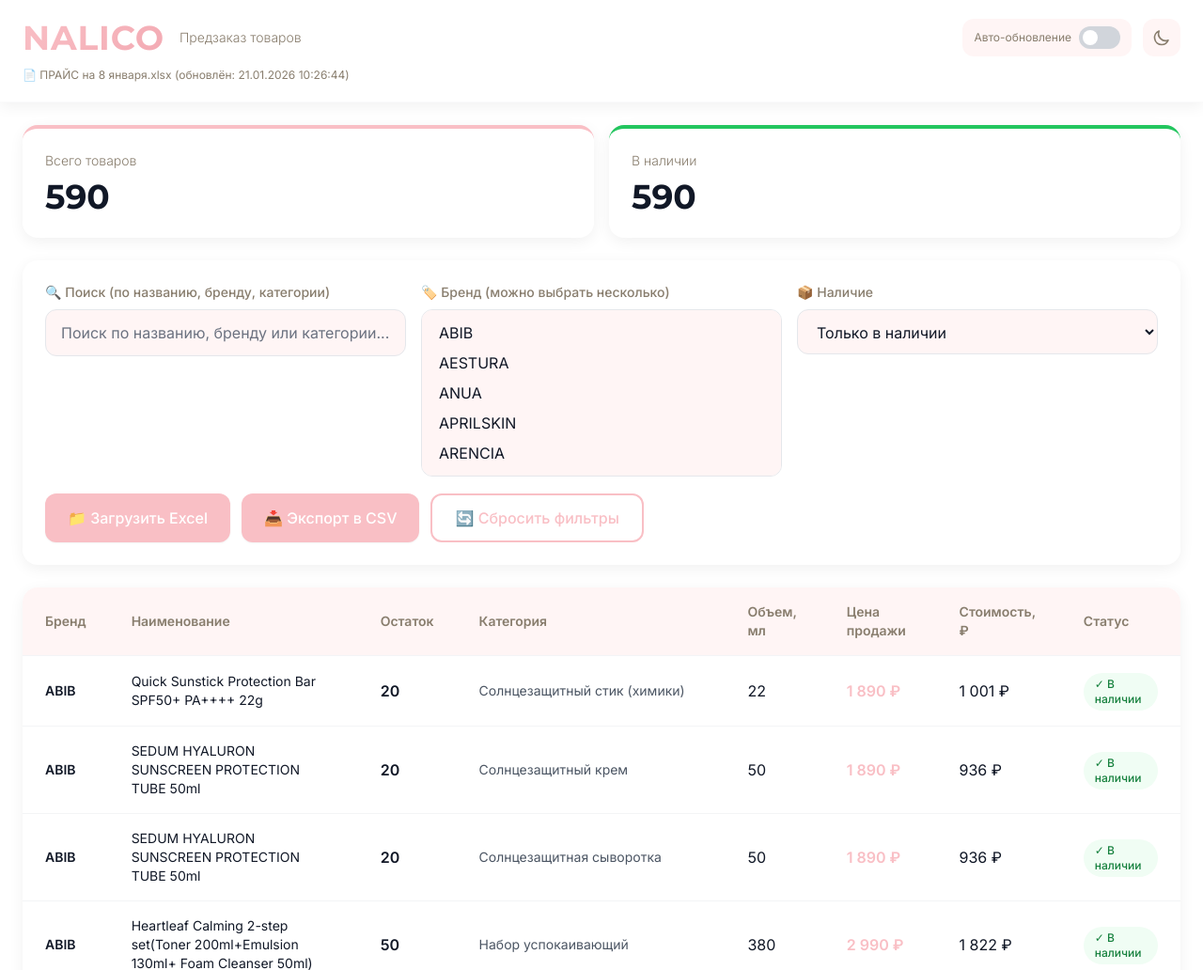
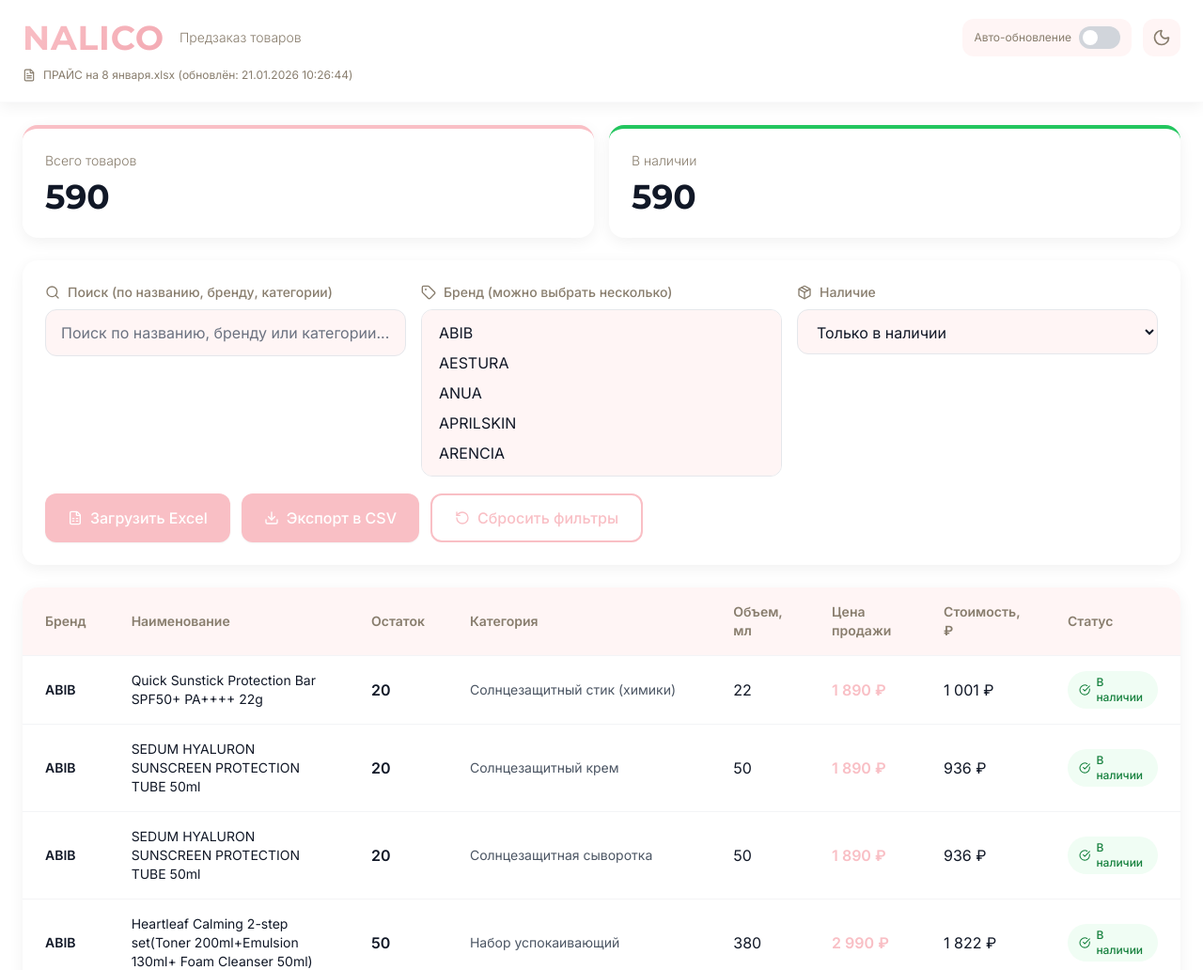
Before and after one commit to Damienadv/nalico-predzakaz, a website: page index.html in a window 1280 px wide. Shown: the top 1032 px of the page at 94% size. Drawn offline with nearby package versions, Linux system fonts and the light colour scheme.

Commit message:
Интеграция Lucide Icons: замена всех эмодзи на профессиональные иконки
- Подключена библиотека Lucide Icons через CDN
- Заменены все эмодзи на иконки Lucide во всех элементах UI
- Добавлена инициализация иконок в mounted() хуке Vue
- Иконки обновляются при изменении темы (watch isDark)
- Иконки обновляются при фильтрации (watch filteredProducts)
- Иконки обновляются при загрузке данных (loadDataFromJSON)
- Иконки обновляются при загрузке Excel (processExcelFile)
- Иконки обновляются при сбросе фильтров (resetFilters)

Использованные иконки:
- moon/sun (переключатель темы)
- file-text (информация о файле)
- search (поиск)
- tag (фильтр брендов)
- package (фильтр наличия)
- file-spreadsheet (загрузка Excel)
- download (экспорт CSV)
- rotate-ccw (сброс фильтров)
- check-circle/x-circle (статус наличия)
- chevron-left/chevron-right (пагинация)

```diff
--- a/index.html
+++ b/index.html
@@ -18,6 +18,9 @@
 
     <!-- XLSX library -->
     <script src="https://cdnjs.cloudflare.com/ajax/libs/xlsx/0.18.5/xlsx.full.min.js"></script>
+
+    <!-- Lucide Icons -->
+    <script src="https://unpkg.com/lucide@latest"></script>
 
     <script>
         tailwind.config = {
@@ -132,19 +135,16 @@
                             @click="toggleTheme"
                             class="p-2.5 rounded-xl bg-nalico-milk dark:bg-nalico-dark-bg hover:bg-nalico-pink/10 transition-all duration-200 hover:scale-105"
                         >
-                            <svg v-if="!isDark" class="w-5 h-5 text-nalico-brown" fill="none" stroke="currentColor" viewBox="0 0 24 24">
-                                <path stroke-linecap="round" stroke-linejoin="round" stroke-width="2" d="M20.354 15.354A9 9 0 018.646 3.646 9.003 9.003 0 0012 21a9.003 9.003 0 008.354-5.646z" />
-                            </svg>
-                            <svg v-else class="w-5 h-5 text-nalico-pink" fill="none" stroke="currentColor" viewBox="0 0 24 24">
-                                <path stroke-linecap="round" stroke-linejoin="round" stroke-width="2" d="M12 3v1m0 16v1m9-9h-1M4 12H3m15.364 6.364l-.707-.707M6.343 6.343l-.707-.707m12.728 0l-.707.707M6.343 17.657l-.707.707M16 12a4 4 0 11-8 0 4 4 0 018 0z" />
-                            </svg>
+                            <i v-if="!isDark" data-lucide="moon" class="w-5 h-5 text-nalico-brown"></i>
+                            <i v-else data-lucide="sun" class="w-5 h-5 text-nalico-pink"></i>
                         </button>
                     </div>
                 </div>
 
                 <!-- File info -->
-                <div v-if="fileInfo" class="mt-3 text-xs text-nalico-brown dark:text-gray-400">
-                    📄 {{ fileInfo }}
+                <div v-if="fileInfo" class="mt-3 text-xs text-nalico-brown dark:text-gray-400 flex items-center gap-2">
+                    <i data-lucide="file-text" class="w-3.5 h-3.5"></i>
+                    {{ fileInfo }}
                 </div>
             </div>
         </header>
@@ -181,8 +181,9 @@
                 <div class="grid grid-cols-1 md:grid-cols-3 gap-4 mb-4">
                     <!-- Search -->
                     <div>
-                        <label class="block text-sm font-medium text-nalico-brown dark:text-gray-400 mb-2">
-                            🔍 Поиск (по названию, бренду, категории)
+                        <label class="block text-sm font-medium text-nalico-brown dark:text-gray-400 mb-2 flex items-center gap-2">
+                            <i data-lucide="search" class="w-4 h-4"></i>
+                            Поиск (по названию, бренду, категории)
                         </label>
                         <input
                             v-model="searchQuery"
@@ -194,8 +195,9 @@
 
                     <!-- Brand Filter -->
                     <div>
-                        <label class="block text-sm font-medium text-nalico-brown dark:text-gray-400 mb-2">
-                            🏷️ Бренд (можно выбрать несколько)
+                        <label class="block text-sm font-medium text-nalico-brown dark:text-gray-400 mb-2 flex items-center gap-2">
+                            <i data-lucide="tag" class="w-4 h-4"></i>
+                            Бренд (можно выбрать несколько)
                         </label>
                         <select
                             v-model="selectedBrands"
@@ -211,8 +213,9 @@
 
                     <!-- Stock Filter -->
                     <div>
-                        <label class="block text-sm font-medium text-nalico-brown dark:text-gray-400 mb-2">
-                            📦 Наличие
+                        <label class="block text-sm font-medium text-nalico-brown dark:text-gray-400 mb-2 flex items-center gap-2">
+                            <i data-lucide="package" class="w-4 h-4"></i>
+                            Наличие
                         </label>
                         <select
                             v-model="stockFilter"
@@ -228,22 +231,25 @@
                 <div class="flex gap-3 flex-wrap">
                     <button
                         @click="loadExcelFile"
-                        class="px-6 py-3 bg-nalico-pink hover:bg-nalico-pink-hover text-white font-medium rounded-button transition-all duration-200 hover:-translate-y-0.5 shadow-sm hover:shadow-pink"
+                        class="px-6 py-3 bg-nalico-pink hover:bg-nalico-pink-hover text-white font-medium rounded-button transition-all duration-200 hover:-translate-y-0.5 shadow-sm hover:shadow-pink flex items-center gap-2"
                     >
-                        📁 Загрузить Excel
+                        <i data-lucide="file-spreadsheet" class="w-4 h-4"></i>
+                        Загрузить Excel
                     </button>
                     <button
                         @click="exportToCSV"
-                        class="px-6 py-3 bg-nalico-pink hover:bg-nalico-pink-hover text-white font-medium rounded-button transition-all duration-200 hover:-translate-y-0.5 shadow-sm hover:shadow-pink"
+                        class="px-6 py-3 bg-nalico-pink hover:bg-nalico-pink-hover text-white font-medium rounded-button transition-all duration-200 hover:-translate-y-0.5 shadow-sm hover:shadow-pink flex items-center gap-2"
                     >
-                        📥 Экспорт в CSV
+                        <i data-lucide="download" class="w-4 h-4"></i>
+                        Экспорт в CSV
                     </button>
                     <button
                         @click="resetFilters"
-                        class="px-6 py-3 border-2 border-nalico-pink text-nalico-pink hover:bg-nalico-milk dark:hover:bg-nalico-dark-bg font-medium rounded-button transition-all duration-200 relative"
+                        class="px-6 py-3 border-2 border-nalico-pink text-nalico-pink hover:bg-nalico-milk dark:hover:bg-nalico-dark-bg font-medium rounded-button transition-all duration-200 relative flex items-center gap-2"
                         :class="{ 'bg-nalico-milk dark:bg-nalico-dark-bg': hasActiveFilters }"
                     >
-                        🔄 Сбросить фильтры
+                        <i data-lucide="rotate-ccw" class="w-4 h-4"></i>
+                        Сбросить фильтры
                         <span v-if="hasActiveFilters" class="ml-2 inline-flex items-center justify-center w-5 h-5 text-xs font-bold text-white bg-nalico-pink rounded-full">
                             {{ activeFiltersCount }}
                         </span>
@@ -302,12 +308,13 @@
                                 <td class="px-4 sm:px-6 py-4 text-gray-900 dark:text-white">{{ formatPrice(product.price) }}</td>
                                 <td class="px-4 sm:px-6 py-4">
                                     <span
-                                        class="inline-flex px-3 py-1 rounded-full text-xs font-medium transition-colors"
+                                        class="inline-flex items-center gap-1.5 px-3 py-1 rounded-full text-xs font-medium transition-colors"
                                         :class="product.stock > 0
                                             ? 'bg-green-50 text-green-700 dark:bg-green-900/30 dark:text-green-400'
                                             : 'bg-red-50 text-red-700 dark:bg-red-900/30 dark:text-red-400'"
                                     >
-                                        {{ product.stock > 0 ? '✓ В наличии' : '✗ Нет в наличии' }}
+                                        <i :data-lucide="product.stock > 0 ? 'check-circle' : 'x-circle'" class="w-3.5 h-3.5"></i>
+                                        {{ product.stock > 0 ? 'В наличии' : 'Нет в наличии' }}
                                     </span>
                                 </td>
                             </tr>
@@ -324,16 +331,18 @@
                         <button
                             @click="currentPage--"
                             :disabled="currentPage === 1"
-                            class="px-4 py-2 rounded-lg bg-nalico-milk dark:bg-nalico-dark-bg text-nalico-brown dark:text-gray-400 hover:bg-nalico-pink hover:text-white transition-colors disabled:opacity-50 disabled:cursor-not-allowed"
+                            class="px-4 py-2 rounded-lg bg-nalico-milk dark:bg-nalico-dark-bg text-nalico-brown dark:text-gray-400 hover:bg-nalico-pink hover:text-white transition-colors disabled:opacity-50 disabled:cursor-not-allowed flex items-center gap-2"
                         >
+                            <i data-lucide="chevron-left" class="w-4 h-4"></i>
                             Назад
                         </button>
                         <button
                             @click="currentPage++"
                             :disabled="currentPage === totalPages"
-                            class="px-4 py-2 rounded-lg bg-nalico-milk dark:bg-nalico-dark-bg text-nalico-brown dark:text-gray-400 hover:bg-nalico-pink hover:text-white transition-colors disabled:opacity-50 disabled:cursor-not-allowed"
+                            class="px-4 py-2 rounded-lg bg-nalico-milk dark:bg-nalico-dark-bg text-nalico-brown dark:text-gray-400 hover:bg-nalico-pink hover:text-white transition-colors disabled:opacity-50 disabled:cursor-not-allowed flex items-center gap-2"
                         >
                             Вперёд
+                            <i data-lucide="chevron-right" class="w-4 h-4"></i>
                         </button>
                     </div>
                 </div>
@@ -463,6 +472,14 @@
             watch: {
                 filteredProducts() {
                     this.currentPage = 1;
+                    this.$nextTick(() => {
+                        lucide.createIcons();
+                    });
+                },
+                isDark() {
+                    this.$nextTick(() => {
+                        lucide.createIcons();
+                    });
                 }
             },
             methods: {
@@ -486,6 +503,9 @@
                         }
 
                         this.loading = false;
+                        this.$nextTick(() => {
+                            lucide.createIcons();
+                        });
                     } catch (error) {
                         console.error('Ошибка загрузки данных:', error);
                         this.errorMessage = 'Не удалось загрузить данные. Убедитесь, что файл data.json существует.';
@@ -524,6 +544,10 @@
 
                             const date = new Date(file.lastModified || Date.now());
                             this.fileInfo = `${file.name} (изменён: ${date.toLocaleDateString('ru-RU')} ${date.toLocaleTimeString('ru-RU')})`;
+
+                            this.$nextTick(() => {
+                                lucide.createIcons();
+                            });
                         } catch (error) {
                             this.errorMessage = 'Ошибка при обработке файла: ' + error.message;
                             console.error(error);
@@ -688,6 +712,9 @@
                     this.sortColumn = null;
                     this.sortDirection = 'asc';
                     this.currentPage = 1;
+                    this.$nextTick(() => {
+                        lucide.createIcons();
+                    });
                 },
 
                 // Toggle theme
@@ -737,6 +764,11 @@
 
                 // Load data
                 this.loadDataFromJSON();
+
+                // Initialize Lucide icons
+                this.$nextTick(() => {
+                    lucide.createIcons();
+                });
             }
         }).mount('#app');
     </script>
```
